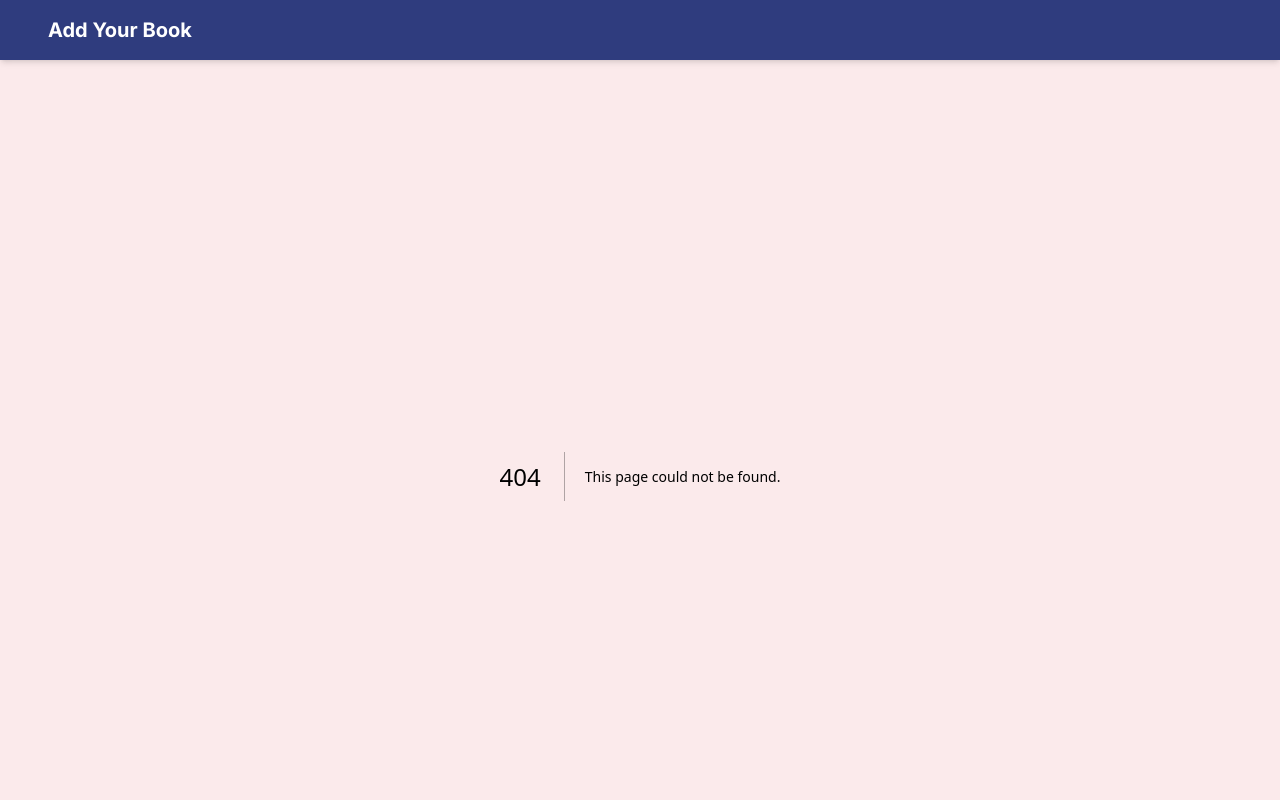
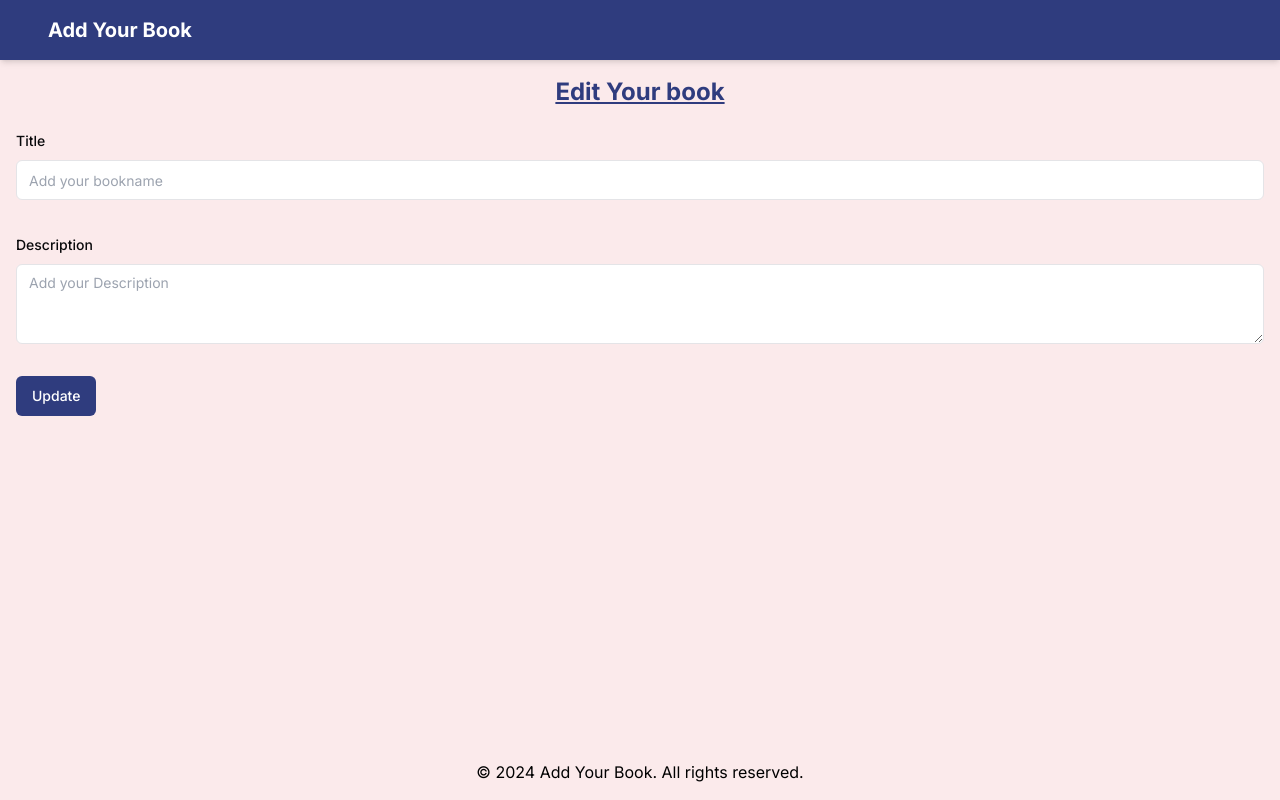
Before and after one commit to ankanganguly24/AddYourBook, a Next.js app: page /editbooks in a window 1280 px wide. Before the commit this address had no page. Shown: the top 800 px of the page. Built offline with nearby package versions, Linux system fonts and the light colour scheme.

Commit message:
mongoose configured along with CRUD api

```diff
--- /dev/null
+++ b/libs/mongodb.js
@@ -0,0 +1,12 @@
+import mongoose from "mongoose";
+
+const connectMongoDB = async () => {
+  try {
+    await mongoose.connect(process.env.MONGODB_URI);
+    console.log("connected to db");
+  } catch (error) {
+    console.log(error);
+  }
+};
+
+export default connectMongoDB;
--- /dev/null
+++ b/models/topic.js
@@ -0,0 +1,10 @@
+import mongoose from "mongoose";
+
+const topicSchema = new mongoose.Schema({
+  title: String,
+  description: String,
+});
+
+const Topic = mongoose.models.Topic || mongoose.model("Topic", topicSchema);
+
+export default Topic;
--- a/package.json
+++ b/package.json
@@ -16,6 +16,7 @@
     "class-variance-authority": "^0.7.0",
     "clsx": "^2.1.1",
     "lucide-react": "^0.427.0",
+    "mongoose": "^8.5.2",
     "next": "14.2.5",
     "react": "^18",
     "react-dom": "^18",
@@ -31,6 +32,7 @@
     "eslint": "^8",
     "eslint-config-next": "14.2.5",
     "postcss": "^8",
+    "prisma": "^5.18.0",
     "tailwindcss": "^3.4.1",
     "typescript": "^5"
   }
--- /dev/null
+++ b/src/app/api/topics/[id]/route.js
@@ -0,0 +1,33 @@
+import { NextResponse } from "next/server";
+import connectMongoDB from "../../../../../libs/mongodb";
+import Topic from "../../../../../models/topic";
+
+export async function PUT(request, { params }) {
+  try {
+    const { id } = params;
+    const { newTitle: title, newDescription: description } =
+      await request.json();
+
+    await connectMongoDB();
+
+    const updatedTopic = await Topic.findByIdAndUpdate(
+      id,
+      { title, description },
+      { new: true } // This option returns the updated document
+    );
+
+    if (!updatedTopic) {
+      return NextResponse.json({ message: "Topic not found" }, { status: 404 });
+    }
+
+    return NextResponse.json(
+      { message: "Topic Updated", topic: updatedTopic },
+      { status: 200 }
+    );
+  } catch (error) {
+    return NextResponse.json(
+      { message: "Error updating topic", error: error.message },
+      { status: 500 }
+    );
+  }
+}
--- /dev/null
+++ b/src/app/api/topics/route.js
@@ -0,0 +1,33 @@
+import { NextResponse } from "next/server";
+import connectMongoDB from "../../../../libs/mongodb";
+import Topic from "../../../../models/topic";
+
+export async function POST(request) {
+  try {
+    const { title, description } = await request.json();
+
+    await connectMongoDB();
+
+    await Topic.create({ title, description });
+
+    return NextResponse.json({ message: "Book Created" }, { status: 201 });
+  } catch (error) {
+    return NextResponse.json(
+      { message: "Error creating book", error: error.message },
+      { status: 500 }
+    );
+  }
+}
+
+export async function GET() {
+  await connectMongoDB();
+  const topics = await Topic.find();
+  return NextResponse.json({ topics });
+}
+
+export async function DELETE(request) {
+  const id = request.nextUrl.searchParams.get("id");
+  await connectMongoDB();
+  await Topic.findByIdAndDelete(id);
+  return NextResponse.json({ message: "Book deleted" }, { status: 200 });
+}
--- /dev/null
+++ b/src/app/editbooks/page.tsx
@@ -0,0 +1,12 @@
+import EditBookForm from "@/components/ui/EditBookForm";
+import React from "react";
+
+const Editbooks = () => {
+  return (
+    <div>
+      <EditBookForm />
+    </div>
+  );
+};
+
+export default Editbooks;
--- a/src/components/ui/BookList.tsx
+++ b/src/components/ui/BookList.tsx
@@ -2,6 +2,7 @@
 
 import React from "react";
 import BookCard from "./Bookcard";
+import { useRouter } from "next/navigation";
 
 const books = [
   {
@@ -16,6 +17,11 @@ const books = [
 ];
 
 const BookList: React.FC = () => {
+  const router = useRouter();
+  const handlenavigation = () => {
+    router.push("/editbooks");
+  };
+
   return (
     <div className="grid grid-cols-1 sm:grid-cols-2 lg:grid-cols-3 gap-4 p-4">
       {books.map((book, index) => (
@@ -23,7 +29,8 @@ const BookList: React.FC = () => {
           key={index}
           title={book.title}
           description={book.description}
-          onUpdate={() => console.log("update")}
+          onView={() => console.log("view")}
+          onUpdate={handlenavigation}
           onDelete={() => console.log("delete")}
         />
       ))}
--- a/src/components/ui/Bookcard.tsx
+++ b/src/components/ui/Bookcard.tsx
@@ -1,12 +1,13 @@
 import React from "react";
 import { Button } from "./button";
-import { NotebookPen, Trash2 } from "lucide-react";
+import { NotebookPen, Trash2, Eye } from "lucide-react"; // Import Eye icon for view
 
 interface BookCardProps {
   title: string;
   description: string;
   onUpdate?: () => void;
   onDelete?: () => void;
+  onView?: () => void;
 }
 
 const BookCard: React.FC<BookCardProps> = ({
@@ -14,12 +15,18 @@ const BookCard: React.FC<BookCardProps> = ({
   description,
   onUpdate,
   onDelete,
+  onView,
 }) => {
   return (
     <div className="border w-[350px] px-8 py-4 rounded-lg shadow-md">
       <h2 className="text-xl font-semibold mb-2 capitalize">{title}</h2>
       <p className="text-sm mb-4 capitalize">{description}</p>
       <div className="flex gap-2">
+        {onView && (
+          <Button onClick={onView} size={"sm"} variant={"default"}>
+            <Eye size={16} />
+          </Button>
+        )}
         {onUpdate && (
           <Button onClick={onUpdate} size={"sm"}>
             <NotebookPen size={16} />
--- /dev/null
+++ b/src/components/ui/EditBookForm.tsx
@@ -0,0 +1,76 @@
+"use client";
+
+import * as React from "react";
+import { useForm } from "react-hook-form";
+import { zodResolver } from "@hookform/resolvers/zod";
+import { z } from "zod";
+import {
+  Form,
+  FormControl,
+  FormField,
+  FormItem,
+  FormLabel,
+  FormMessage,
+} from "./form";
+import { Input } from "./input";
+import { Textarea } from "./textarea";
+import { Button } from "./button";
+
+const bookSchema = z.object({
+  title: z.string().min(3, "Title should be at least 3 characters"),
+  description: z.string().min(4, "Description should be at least 4 characters"),
+});
+
+type BookFormInputs = z.infer<typeof bookSchema>;
+
+export const EditBookForm: React.FC = () => {
+  const form = useForm<BookFormInputs>({
+    resolver: zodResolver(bookSchema),
+  });
+
+  const onSubmit = (data: BookFormInputs) => {
+    console.log("Book Data:", data);
+  };
+
+  return (
+    <div>
+      <h1 className="text-2xl text-primary underline mb-5 text-center font-bold">
+        Edit Your book
+      </h1>
+      <Form {...form}>
+        <form onSubmit={form.handleSubmit(onSubmit)} className="space-y-8">
+          <FormField
+            control={form.control}
+            name="title"
+            render={({ field }) => (
+              <FormItem>
+                <FormLabel>Title</FormLabel>
+                <FormControl>
+                  <Input placeholder="Add your bookname" {...field} />
+                </FormControl>
+                <FormMessage className="text-red-800" />
+              </FormItem>
+            )}
+          />
+
+          <FormField
+            control={form.control}
+            name="description"
+            render={({ field }) => (
+              <FormItem>
+                <FormLabel>Description</FormLabel>
+                <FormControl>
+                  <Textarea placeholder="Add your Description" {...field} />
+                </FormControl>
+                <FormMessage className="text-red-800" />
+              </FormItem>
+            )}
+          />
+          <Button type="submit">Update</Button>
+        </form>
+      </Form>
+    </div>
+  );
+};
+
+export default EditBookForm;
```
Also changed, not shown: 2 other files (tests, documents, lock files or other folders).
